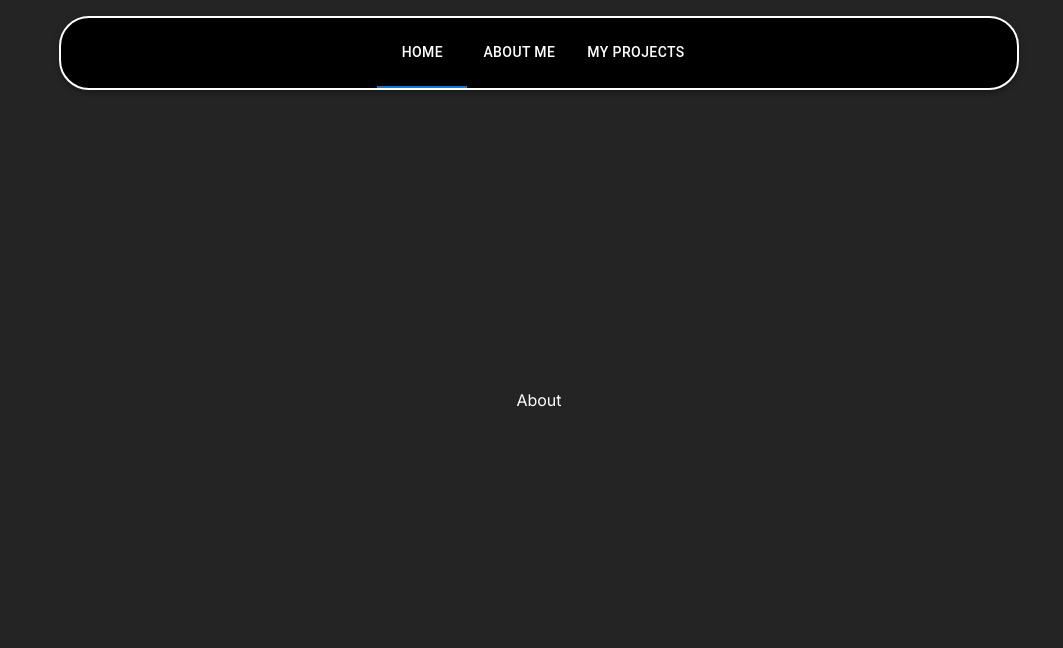
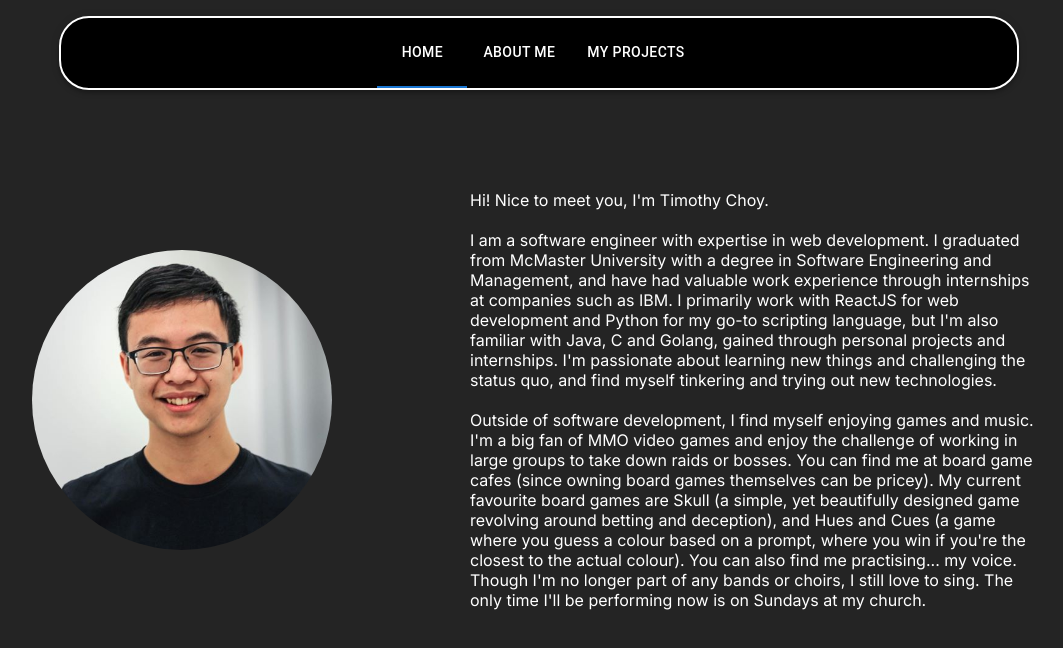
Before and after one commit to TimChoy/personal-site, a Next.js app: page /about in a window 1280 px wide. Shown: the top 648 px of the page, without its empty margins (101-1164 px from the left). Built offline with nearby package versions, Linux system fonts and the light colour scheme.

Commit message:
Add about me and update landing page

```diff
--- /dev/null
+++ b/src/app/about/about.module.css
@@ -0,0 +1,31 @@
+.main {
+    display: flex;
+    justify-content: center;
+    align-items: center;
+    flex-direction: column;
+    color: white;
+    height: 100vh;
+}
+
+.container {
+    display: flex;
+    flex-direction: row;
+    justify-content: space-around;
+    max-width: 90%;
+}
+
+.imageDiv {
+    display: flex;
+    justify-content: center;
+    align-items: center;
+    text-align: center;
+    height: 100%;
+}
+
+.headshot {
+    border-radius: 50%;
+}
+
+.description {
+    max-width: 50%;
+}
--- a/src/app/about/page.tsx
+++ b/src/app/about/page.tsx
@@ -1,11 +1,51 @@
-import styles from "../page.module.css";
+import Image from "next/image";
+import styles from "./about.module.css";
 
 export default function About() {
-    return (
-        <div className={styles.main}>
-            <p style={{ color: "white" }}>
-                About
-            </p>
+  return (
+    <div className={styles.main}>
+      <div className={styles.container}>
+        <div className={styles.imageDiv}>
+          <Image
+            src="/profile.png"
+            width={300}
+            height={300}
+            alt="My headshot photo"
+            className={styles.headshot}
+          />
         </div>
-    )
+        <div className={styles.description}>
+          <p>
+            Hi! Nice to meet you, I'm Timothy Choy.
+            <br />
+            <br />
+            {/* Education and professional experience */}I am a software
+            engineer with expertise in web development. I graduated from
+            McMaster University with a degree in Software Engineering and
+            Management, and have had valuable work experience through
+            internships at companies such as IBM. I primarily work with ReactJS
+            for web development and Python for my go-to scripting language, but
+            I'm also familiar with Java, C and Golang, gained through personal
+            projects and internships. I'm passionate about learning new things
+            and challenging the status quo, and find myself tinkering and trying
+            out new technologies.
+            <br />
+            <br />
+            {/* Hobbies and other fun stuff */}Outside of software development,
+            I find myself enjoying games and music. I'm a big fan of MMO video
+            games and enjoy the challenge of working in large groups to take
+            down raids or bosses. You can find me at board game cafes (since
+            owning board games themselves can be pricey). My current favourite
+            board games are Skull (a simple, yet beautifully designed game
+            revolving around betting and deception), and Hues and Cues (a game
+            where you guess a colour based on a prompt, where you win if you're
+            the closest to the actual colour). You can also find me
+            practising... my voice. Though I'm no longer part of any bands or
+            choirs, I still love to sing. The only time I'll be performing now
+            is on Sundays at my church.
+          </p>
+        </div>
+      </div>
+    </div>
+  );
 }
--- a/src/app/page.module.css
+++ b/src/app/page.module.css
@@ -13,7 +13,13 @@
   font-weight: 500;
 }
 
+.homeTitle {
+  margin-top: 2rem;
+  font-size: 2rem;
+}
+
 .icons {
   display: flex;
-  justify-content: center;
+  justify-content: space-evenly;
+  width: 15vw;
 }
--- a/src/app/page.tsx
+++ b/src/app/page.tsx
@@ -21,10 +21,15 @@ export default function Home() {
           2000,
           "안녕하세요!",
           2000,
+          "你好!",
+          2000,
         ]}
         repeat={Infinity}
         preRenderFirstString={true}
       />
+      <div className={styles.homeTitle}>
+        Welcome to my website! I'm Timothy Choy
+      </div>
       <p>
         {"Reach out to me here:"}
       </p>
```
Also changed, not shown: public/profile.png (added).
